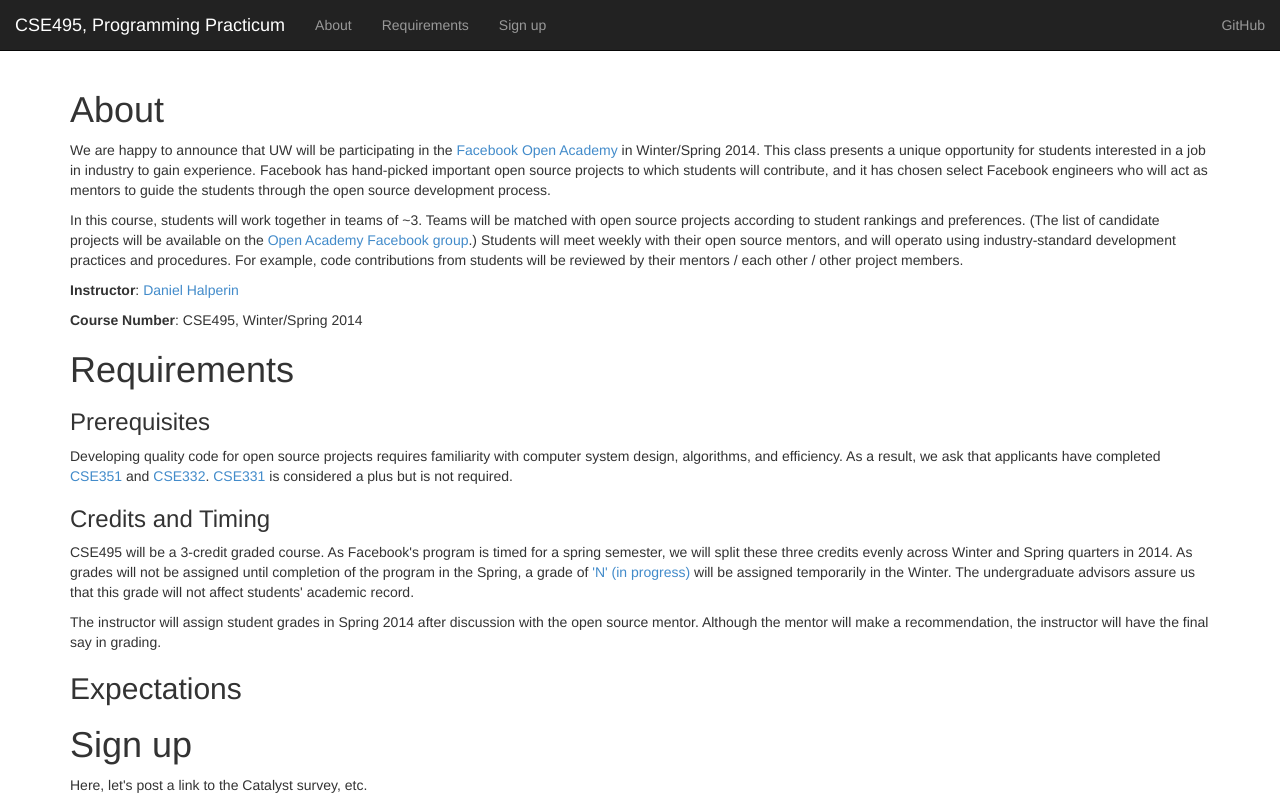
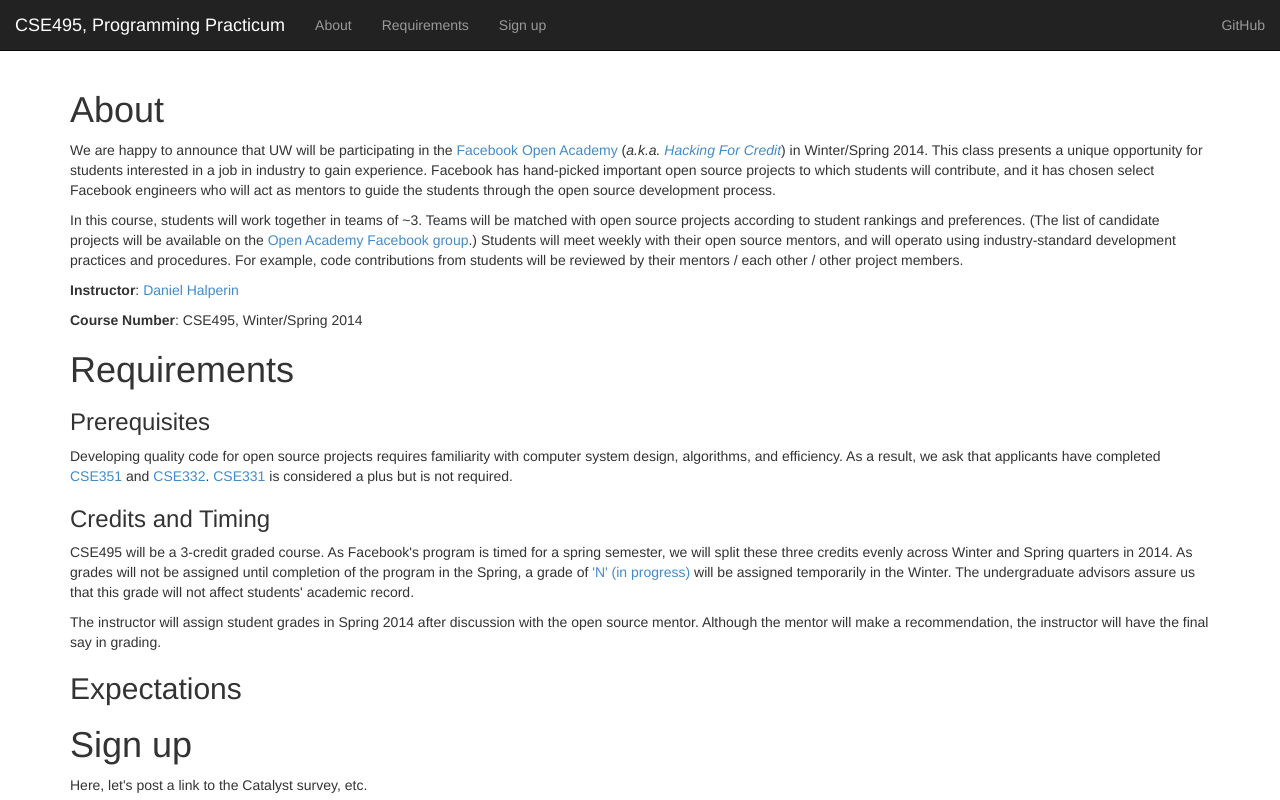
Before and after one commit to dhalperi/cse495-2013, a plain HTML site: page index.html in a window 1280 px wide. Drawn offline with Linux system fonts and the light colour scheme.

Commit message:
tiny text tweak
Signed-off-by: Daniel Halperin <dhalperi@cs.washington.edu>

```diff
--- a/index.html
+++ b/index.html
@@ -37,7 +37,7 @@
 
 	<div class="container">
 		<H1 id="about">About</H2>
-		<p>We are happy to announce that UW will be participating in the <a href="https://www.facebook.com/notes/facebook-engineering/facebook-open-academy-bringing-open-source-to-cs-curricula/10151806121378920" target="_blank">Facebook Open Academy</a> in Winter/Spring 2014. This class presents a unique opportunity for students interested in a job in industry to gain experience. Facebook has hand-picked important open source projects to which students will contribute, and it has chosen select Facebook engineers who will act as mentors to guide the students through the open source development process.</p>
+		<p>We are happy to announce that UW will be participating in the <a href="https://www.facebook.com/notes/facebook-engineering/facebook-open-academy-bringing-open-source-to-cs-curricula/10151806121378920" target="_blank">Facebook Open Academy</a> (<em>a.k.a. <a href="http://www.insidefacebook.com/2013/11/14/class-credit-for-hacking-facebook-expands-open-academy/" target="_blank">Hacking For Credit</a></em>) in Winter/Spring 2014. This class presents a unique opportunity for students interested in a job in industry to gain experience. Facebook has hand-picked important open source projects to which students will contribute, and it has chosen select Facebook engineers who will act as mentors to guide the students through the open source development process.</p>
 
 		<p>In this course, students will work together in teams of ~3. Teams will be matched with open source projects according to student rankings and preferences. (The list of candidate projects will be available on the <a href="https://www.facebook.com/groups/openacadamy/" target="_blank">Open Academy Facebook group</a>.) Students will meet weekly with their open source mentors, and will operato using industry-standard development practices and procedures. For example, code contributions from students will be reviewed by their mentors / each other / other project members.</p>
 
```
